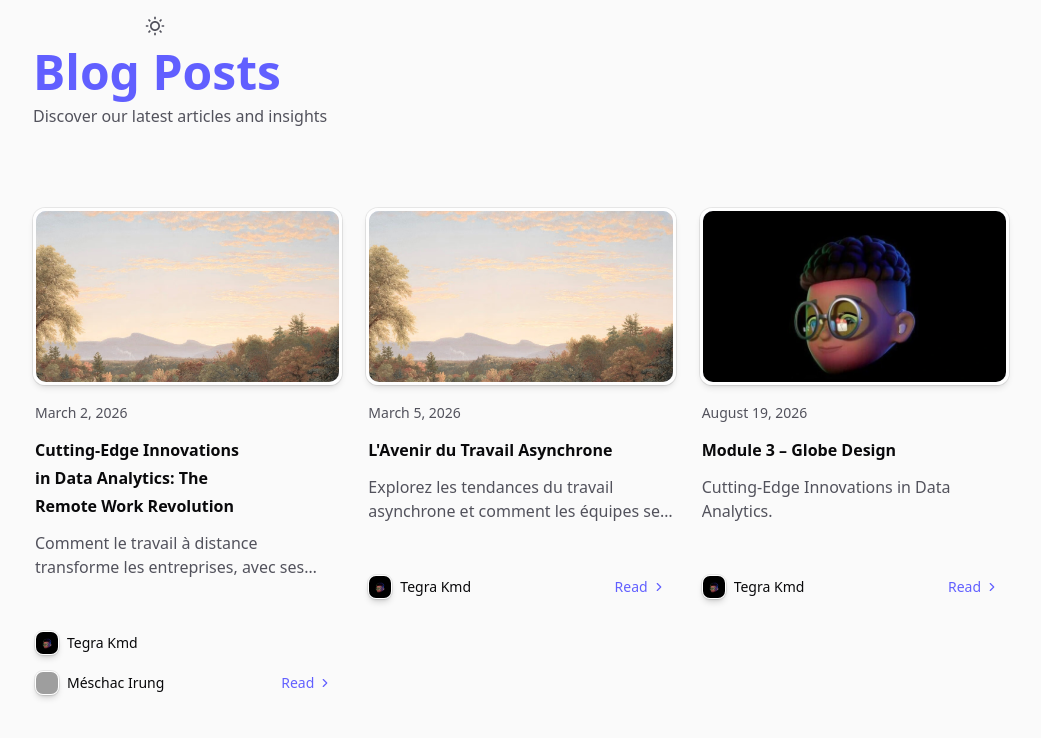
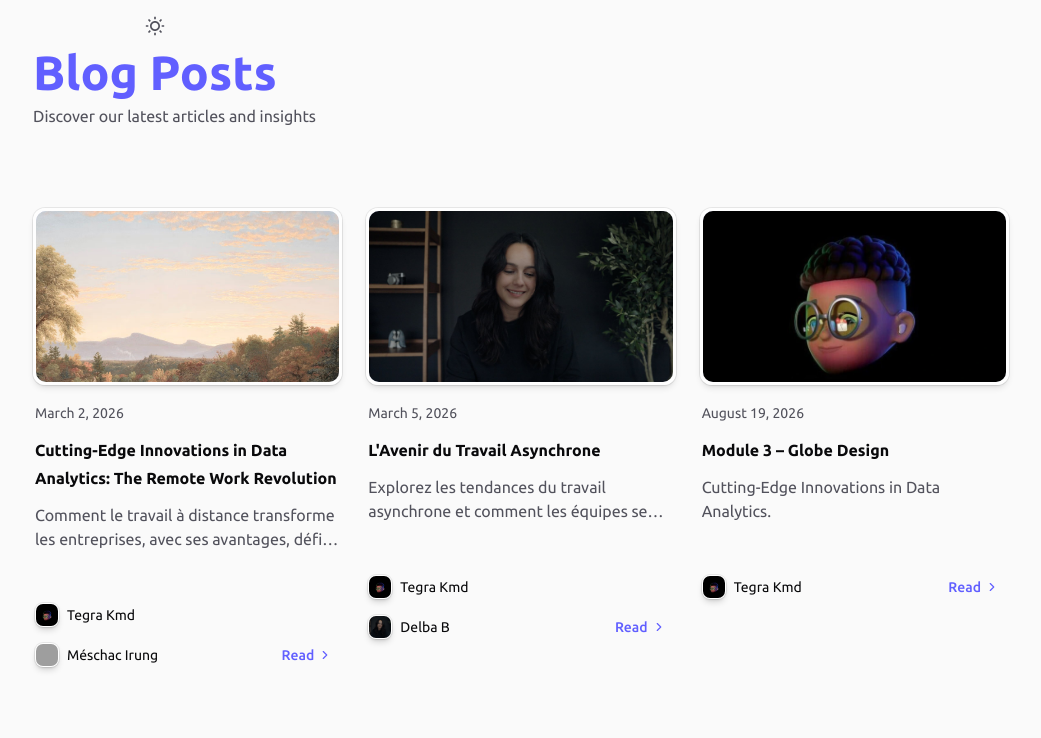
Before and after one commit to tegrakmd/AnnM, a Next.js app: page /BlP in a window 1280 px wide. Shown: the top 738 px of the page, without its empty margins (119-1160 px from the left). Built offline with nearby package versions, Linux system fonts and the light colour scheme; grey boxes are pictures that could not be loaded.

Commit message:
font-familly

```diff
--- a/app/BlP/page.tsx
+++ b/app/BlP/page.tsx
@@ -5,7 +5,7 @@ export default async function Home() {
   const posts = await getPosts();
 
   return (
-    <div className="min-h-screen px-4 py-12">
+    <div className="min-h-screen px-4 py-12 font-ubuntu">
       <div className="mx-auto max-w-5xl  md:px-6 ">
         <div className="mb-14 md:mb-20">
           <h1 className="text-primary dark:text-white  text-3xl md:text-5xl font-bold mb-2">
--- a/app/BlP/posts/[slug]/page.tsx
+++ b/app/BlP/posts/[slug]/page.tsx
@@ -31,7 +31,7 @@ export default async function RoutePagePost({
   });
 
   return (
-    <div className="@container propse pt-22 pb-16 md:pb-24 md:pt-32">
+    <div className="@container propse pt-22 pb-16 md:pb-24 md:pt-32 font-ubuntu">
       <div className="relative mx-auto max-w-5xl px-6">
         <article>
           <div className="w-full max-w-2xl">
--- a/app/content/002-async-work.mdx
+++ b/app/content/002-async-work.mdx
@@ -3,9 +3,10 @@ title: "L'Avenir du Travail Asynchrone"
 publishedAt: "2026-03-05"
 published: true
 description: "Explorez les tendances du travail asynchrone et comment les équipes se réinventent dans un monde distribué."
-imageCover: "/goodbg.avif"
+imageCover: "/delbaB.jpeg"
 authors:
   - tegra_kmd
+  - Delba_B
 ---
 
 # L'Avenir du Travail Asynchrone
--- a/src/data/authors.ts
+++ b/src/data/authors.ts
@@ -17,8 +17,13 @@ export const AUTHORS: Record<string, Author> = {
       "https://cdn.sanity.io/images/6e6amfga/production/131cd2b198cd8041d178678bd99aefae87bc3902-400x400.jpg",
     bio: "Data Analyst & Tech Writer",
   },
+  Delba_B: {
+    name: "Delba B",
+    image: "/delbaB.jpeg",
+    bio: "Software dev",
+  },
 };
-
+// delbaB.jpeg;
 /**
  * Récupère les auteurs par leurs slugs
  */
```
Also changed, not shown: public/delbaB.jpeg (added).
